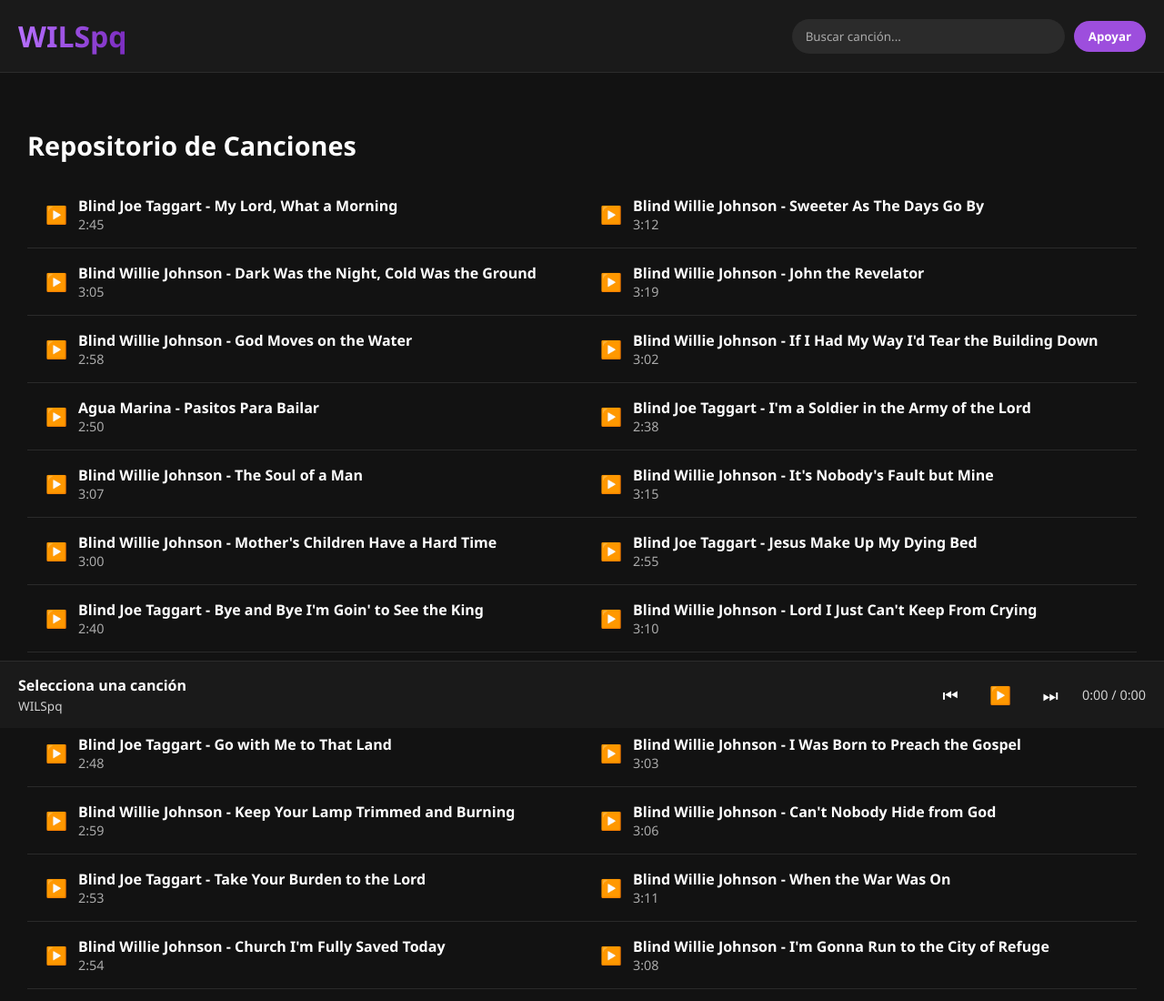
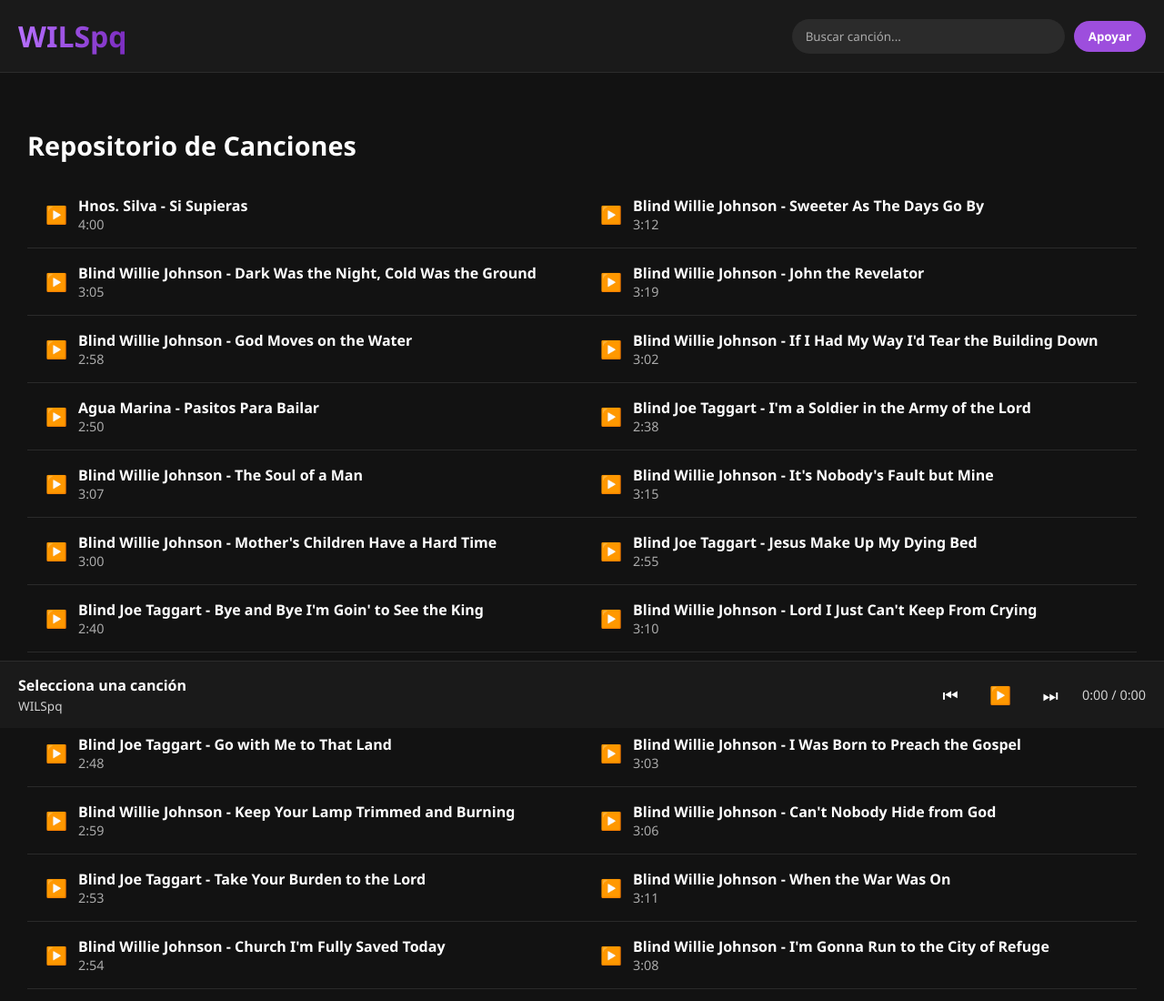
Before and after one commit to bydechill/WILSpq, a plain HTML site: page index.html in a window 1280 px wide. Shown: the top 1100 px of the page at 91% size. Drawn offline with Linux system fonts and the light colour scheme.

Commit message:
WILSpq.html

```diff
--- a/index.html
+++ b/index.html
@@ -443,10 +443,10 @@
         // ===== LISTA DE CANCIONES =====
         const songsList = [
             {
-                title: "My Lord, What a Morning",
-                artist: "Blind Joe Taggart",
-                url: "https://archive.org/download/LibreMusicCollection_202007/BlindJoeTaggart-MyLordWhatAMorning.mp3",
-                duration: "2:45"
+                title: "Si Supieras",
+                artist: "Hnos. Silva",
+                url: "https://github.com/bydechill/WILSpq/raw/refs/heads/main/music/Si%20Supieras%20Hnos%20Silva.mp3",
+                duration: "4:00"
             },
             {
                 title: "Sweeter As The Days Go By",
```
